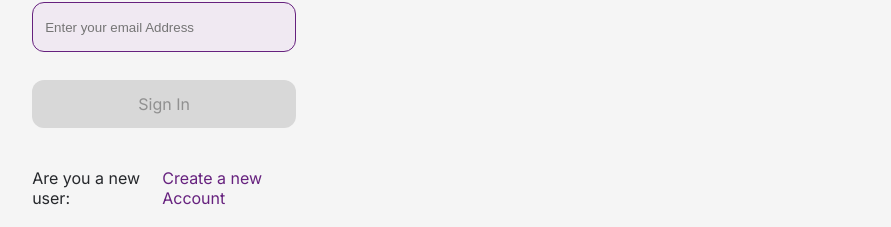
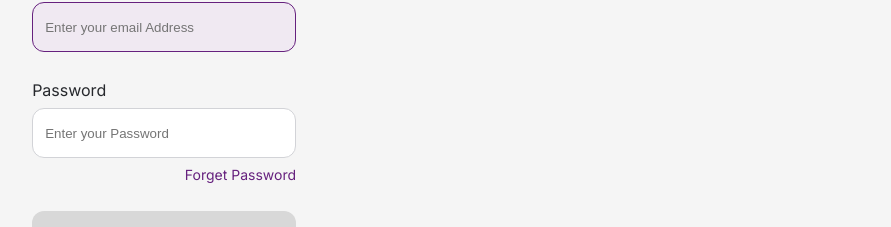
Before and after one commit to ibag-code/Construction-Project, a React (Vite) app in the folder the-construction-project/: page /signin in a window 1280 px wide. Shown: the part 396-623 px from the top of the page, without its empty margins (244-1135 px from the left). Built offline with nearby package versions, Linux system fonts and the light colour scheme; no server answers; a web font is replaced by a local one.

Commit message:
UPDATED THE PASSWORD  FOR THE SIGN IN SCREEN

```diff
--- a/the-construction-project/src/Entrance/signin.jsx
+++ b/the-construction-project/src/Entrance/signin.jsx
@@ -16,6 +16,10 @@ export function SignIn() {
   //   const [validMail, setValidMail] = useState(false);
   const [mailFocus, setMailFocus] = useState(false);
 
+  const [pwd, setPwd] = useState("");
+  // const [ validPwd, setValidPwd ] = useState(false)
+  // const [pwdFocus, setPwdFocus] = useState(false);
+
   const [errMsg, setErrMsg] = useState("");
   const [success, setSuccess] = useState(false);
 
@@ -25,26 +29,20 @@ export function SignIn() {
     setShowPwd((showPwd) => !showPwd);
   }
 
-  // console.log(showPwd);
-
   useEffect(() => {
     emailRef.current.focus();
   }, []);
 
-  //   useEffect(() => {
-  //     setValidMail((validMail) => validMail + EMAIL_REGEX.test(email));
-  // }, [email]);
-
+  // let password = 'Crafting7@'
   const validMail = EMAIL_REGEX.test(email);
-
-  // useEffect(() => {
-  //   setErrMsg("");
-  // }, []);
+  const validPwd = PWD_REGEX.test(pwd);
+  // console.log(validPwd)
 
   const submit = async (e) => {
     e.preventDefault();
 
     const mailVal = EMAIL_REGEX.test(email.trim());
+    const pwdVal = PWD_REGEX.test(pwd.trim());
 
     if (!mailVal) {
       setErrMsg("Your Email is Invalid");
@@ -54,7 +52,7 @@ export function SignIn() {
     try {
       const response = await supabase
         .from("Craft Auth")
-        .insert({ Email: email })
+        .insert({ Email: email, password: pwd })
         .select();
 
       if (response.error) {
@@ -63,9 +61,8 @@ export function SignIn() {
       console.log("Inserted row:", response.data);
       setSuccess(true);
       console.log(response.data);
-      console.log (response)
-      console.log (response.status)
-
+      console.log(response);
+      console.log(response.status);
     } catch (error) {
       console.error("Insert failed:", error.message);
       setErrMsg("Could not save your email");
@@ -106,6 +103,7 @@ export function SignIn() {
                   type="email"
                   name="email"
                   id="email"
+                  value={email}
                   placeholder="Enter your email Address"
                   className={`email ${email.trim() && !validMail ? "wrong" : ""}`}
                   required
@@ -152,7 +150,7 @@ export function SignIn() {
               </div>
             </div>
 
-            {/* <div className="input">
+            <div className="input">
               <label htmlFor="password"> Password</label>
 
               <div className="input-icon">
@@ -161,12 +159,25 @@ export function SignIn() {
                   name="password"
                   placeholder="Enter your Password"
                   id="password"
+                  value={pwd}
+                  className={!validPwd && pwd ? "wrong" : ""}
+                  onFocus={() => {
+                    setPwdFocus(true);
+                  }}
+                  onBlur={() => {
+                    setPwdFocus(false);
+                  }}
+                  aria-invalid={pwd.trim() !== "" && !validPwd}
+                  onChange={(e) => {
+                    setPwd(e.target.value);
+                    console.log(`PwD: ${e.target.value}`);
+                  }}
                   required
                 />
 
                 <div onClick={showPassword}>
                   {showPwd ? (
-                    <i class="hgi hgi-stroke hgi-rounded hgi-eye"></i>
+                    <i className="hgi hgi-stroke hgi-rounded hgi-eye"></i>
                   ) : (
                     <i className="hgi hgi-stroke hgi-rounded hgi-view-off closed-eye"></i>
                   )}
@@ -176,10 +187,10 @@ export function SignIn() {
               <Link to="/emailauth" className="forget-password">
                 Forget Password
               </Link>
-            </div> */}
+            </div>
 
             <button
-              disabled={!validMail ? true : false}
+              disabled={!validPwd || !validMail ? true : false}
               type="submit"
               className="sign-cta"
             >
```
